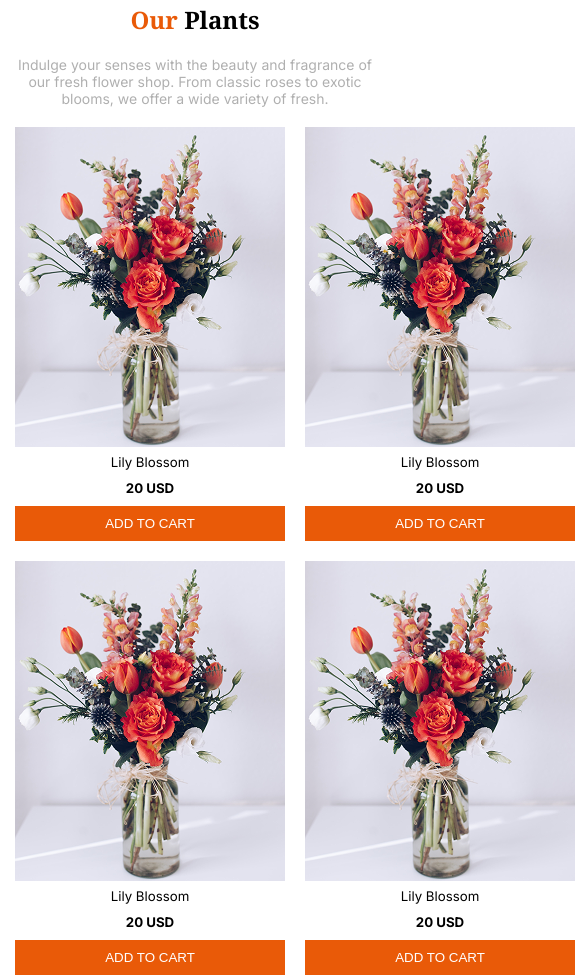
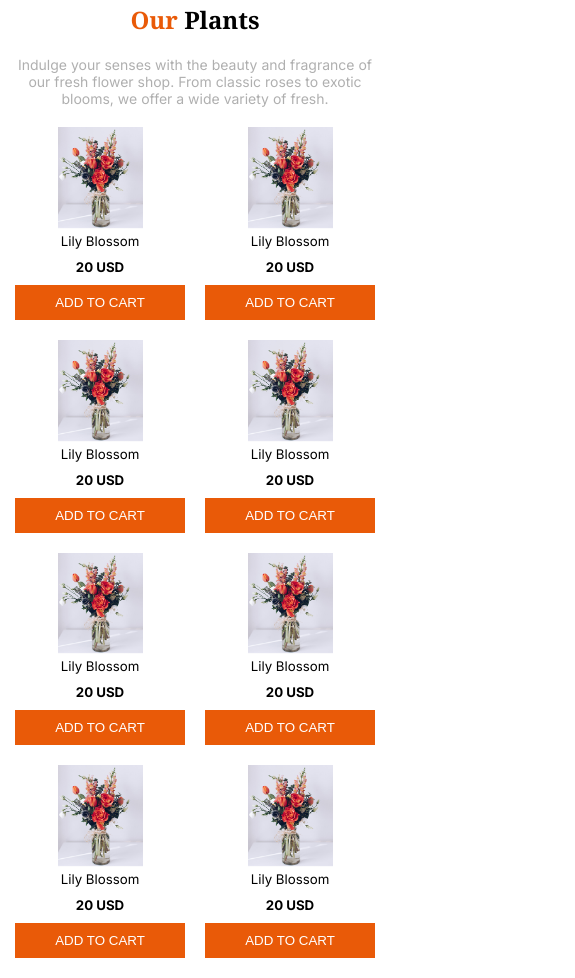
Before and after one commit to Jakaria19/PHWD-A02-responsive-flowers, a plain HTML site: page index.html in a window 390 px wide. Shown: the part 617-1595 px from the top of the page, 575 px wide, since content can reach past the window. Drawn offline with Linux system fonts and the light colour scheme.

Commit message:
all checked

```diff
--- a/style.css
+++ b/style.css
@@ -335,7 +335,6 @@ footer li a:hover {
   /* plants section */
 
   .plants {
-    /* max-width: 576px; */
     margin: 30px 15px;
   }
 
@@ -345,7 +344,14 @@ footer li a:hover {
 
   .plant-cards-container {
     grid-template-columns: repeat(2, 1fr);
+    max-width: 576px;
     font-size: 16px;
+    margin: 0 auto;
+    width: 100%;
+  }
+
+  .plant-cards-container img {
+    width: 50%;
   }
 
   /* flower lover styles */
@@ -353,6 +359,10 @@ footer li a:hover {
   .flower-lover {
     flex-direction: column;
     margin: 40px 20px;
+  }
+
+  .flower-lover img {
+    width: 100%;
   }
 
   .badge {
```
